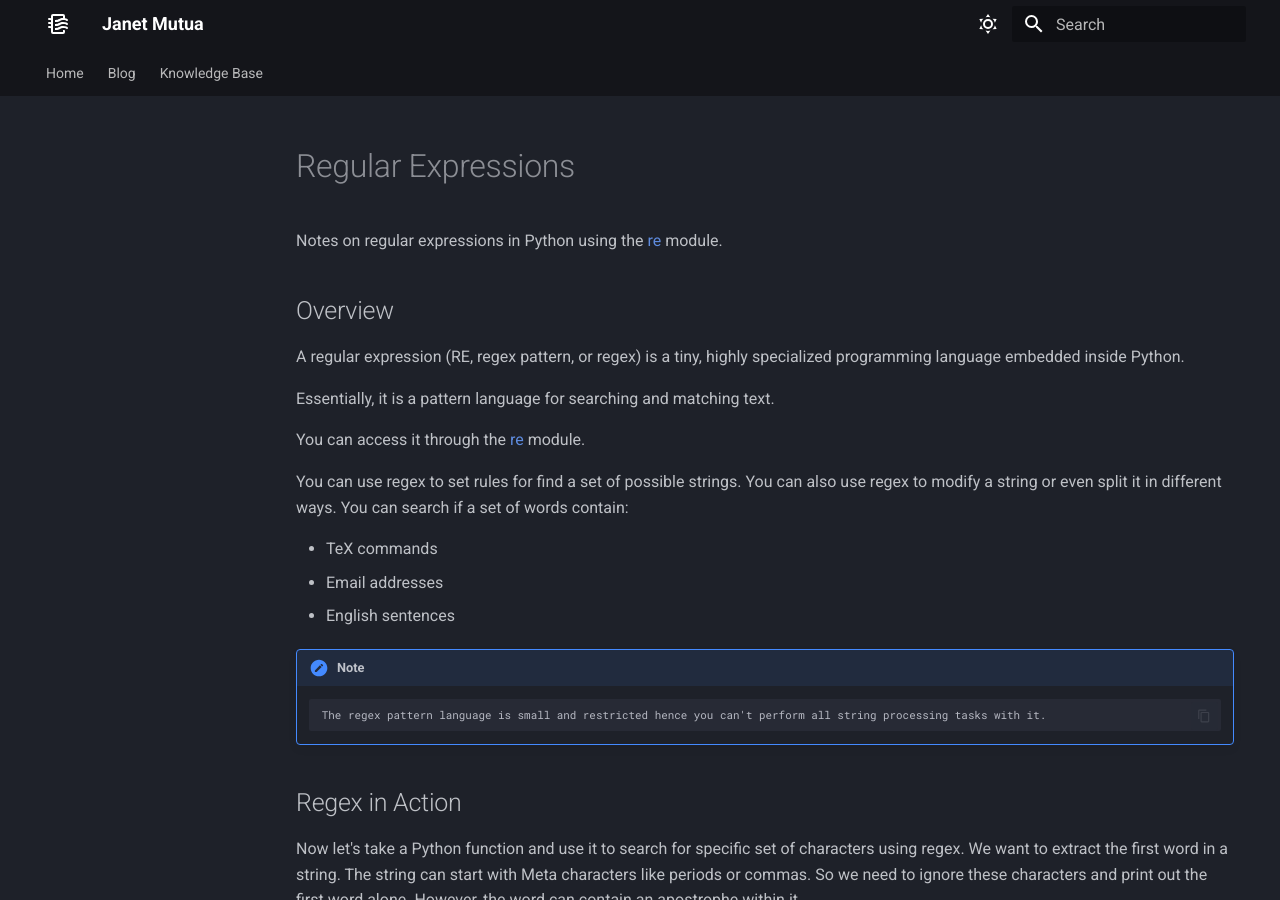
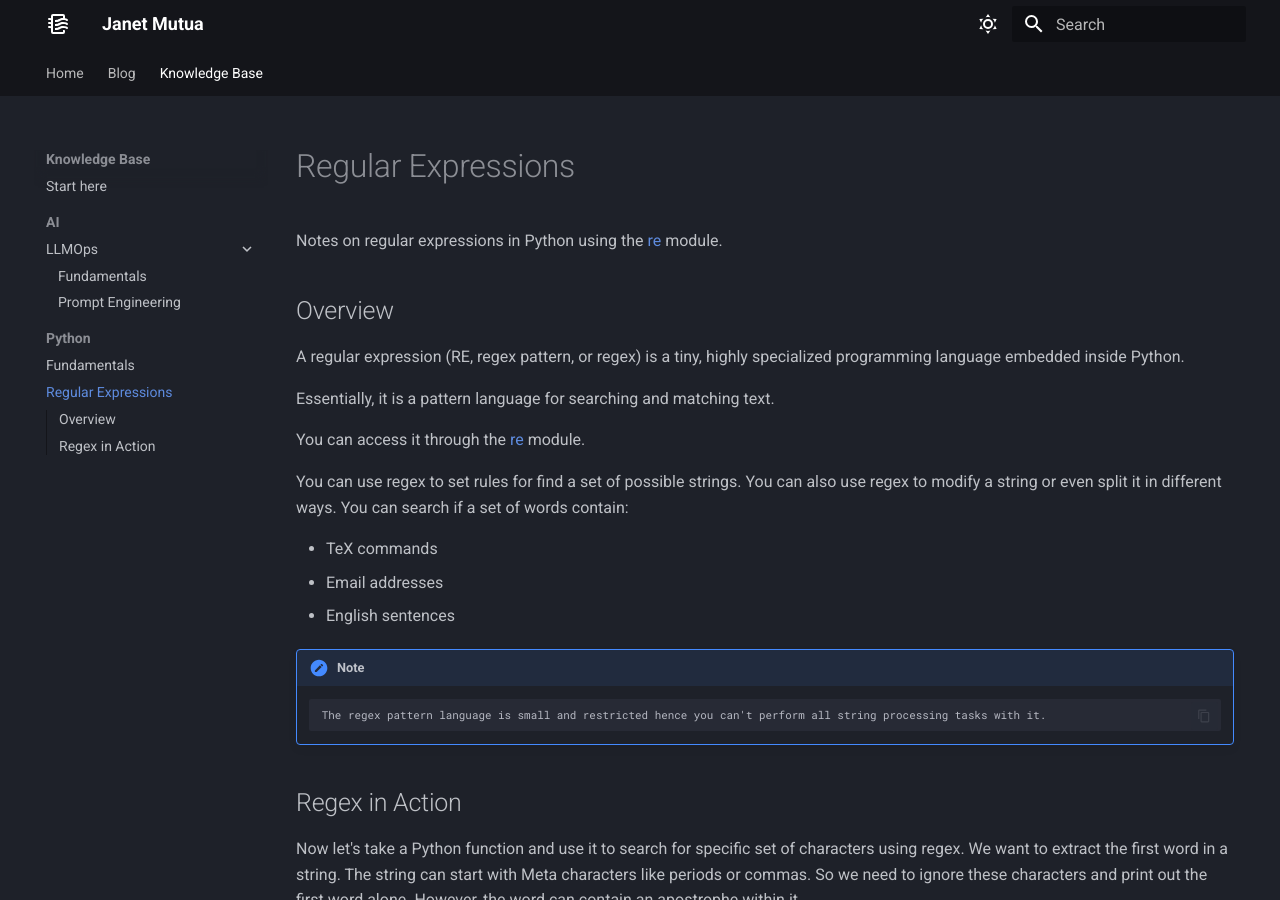
Before and after one commit to JanetMutua/Wiki, an MkDocs documentation site: the page built from docs/knowledge_base/python/regex.md, in a window 1280 px wide and 900 px high. Built offline with MkDocs 1.6.1 and Material for MkDocs 9.7.7, drawn with Linux system fonts in a browser that asks for light colours.

Commit message:
Added configurations

```diff
--- a/mkdocs.yml
+++ b/mkdocs.yml
@@ -75,6 +75,7 @@ nav:
               - Prompt Engineering: knowledge_base/AI/llmops/prompt_engineering.md
       - Python:
           - Fundamentals: knowledge_base/python/fundamentals.md
+          - Regular Expressions: knowledge_base/python/regex.md
 
 extra:
   social:
```
